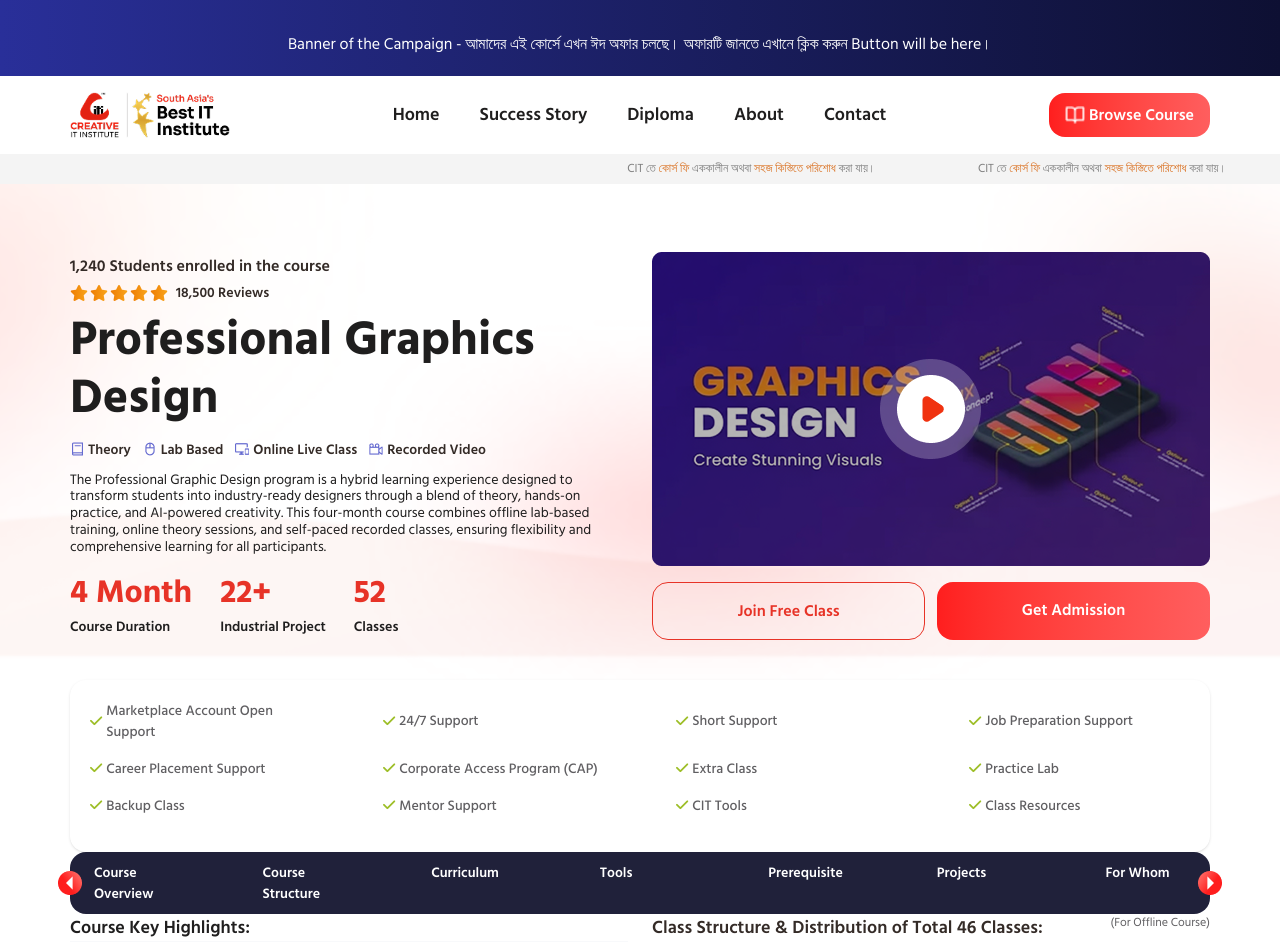
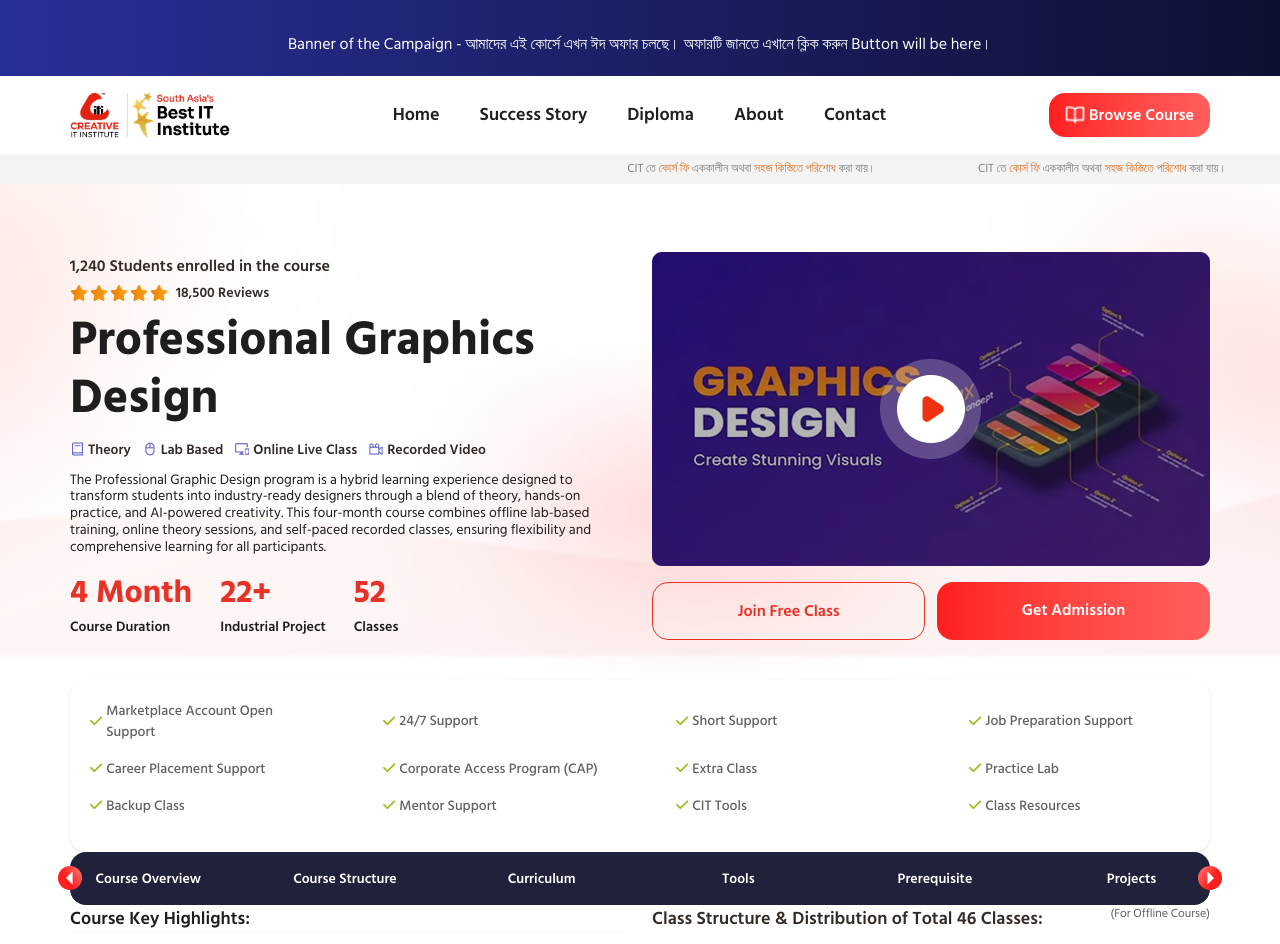
Before and after one commit to alif258/Creative-It, a React (Vite) app: page / in a window 1280 px wide. Shown: the top 944 px of the page. Built offline with nearby package versions, Linux system fonts and the light colour scheme.

Commit message:
last commit

```diff
--- a/src/components/layout/OurExclusiveServices.jsx
+++ b/src/components/layout/OurExclusiveServices.jsx
@@ -1,87 +1,100 @@
 import React from 'react'
 import Container from '../Container'
+import Image from '../Image'
 
 const OurExclusiveServices = () => {
     return (
         <>
            <Container className={'px-4 sm:px-3 md:px-0'}>
+
+            {/* Title Section */}
             <div className="font-semibold text-[20px] text-[#342B27] leading-[120%] py-3 pl-6 bg-[#F4F4F4] mt-10 lg:mt-[100px] rounded-2xl mb-6">
                 Our Exclusive Services
             </div>
 
+            {/* Services Grid */}
+            <div className="grid grid-cols-2 lg:grid-cols-4 gap-4">
 
-                <div className="grid grid-cols-2 lg:grid-cols-4 gap-4">
+                {/* 1. Short Support */}
                 <div className="py-[18px] px-2 flex flex-col bg-[#E9F9FC] rounded-2xl">
                     <h4 className='font-semibold text-[20px] text-[#1F1E1E] leading-[150%] '>Short Support</h4>
                     <p className='text-[14px] text-[#605F62] leading-[150%] h-[125px]'>If you struggle with any lesson or tool, our mentors provide quick support, ensuring you always have guidance and never fall behind.</p>
                     <button className='mt-3 w-fit bg-[#FFFFFF] rounded-2xl flex gap-0.5 items-center py-2 px-2 border text-[#FF1E1E] font-semibold text-[12px] leading-[150%] '>
                         <p>Watch Video</p>
-                            <img src="/images/PlayBTN.png" alt="Play" className="" />
+                        <Image src="/images/PlayBTN.png" alt="Play" className="" />
                     </button>
                 </div>
 
+                {/* 2. 24/7 Support */}
                 <div className="py-[18px] px-2 flex flex-col bg-[#FDF2F2] rounded-2xl">
                     <h4 className='font-semibold text-[20px] text-[#1F1E1E] leading-[150%] '>24/7 Support</h4>
                     <p className='text-[14px] text-[#605F62] leading-[150%] h-[125px]'>Creative IT Institute provides 24/7 support via phone, email, or chat, ensuring students get help anytime with classes or projects.</p>
                     <button className='mt-3 w-fit bg-[#FFFFFF] rounded-2xl flex gap-0.5 items-center py-2 px-2 border text-[#FF1E1E] font-semibold text-[12px] leading-[150%] '>
                         <p>Watch Video</p>
-                            <img src="/images/PlayBTN.png" alt="Play" className="" />
+                        <Image src="/images/PlayBTN.png" alt="Play" className="" />
                     </button>
                 </div>
 
+                {/* 3. Practice Lab */}
                 <div className="py-[18px] px-2 flex flex-col bg-[#E9F9FC] rounded-2xl">
                     <h4 className='font-semibold text-[20px] text-[#1F1E1E] leading-[150%] '>Practice Lab</h4>
                     <p className='text-[14px] text-[#605F62] leading-[150%] h-[125px]'>Our modern lab lets students practice, complete assignments, and explore creativity with the latest software, building real experience and confidence.</p>
                     <button className='mt-3 w-fit bg-[#FFFFFF] rounded-2xl flex gap-0.5 items-center py-2 px-2 border text-[#FF1E1E] font-semibold text-[12px] leading-[150%] '>
                         <p>Watch Video</p>
-                            <img src="/images/PlayBTN.png" alt="Play" className="" />
+                        <Image src="/images/PlayBTN.png" alt="Play" className="" />
                     </button>
                 </div>
 
+                {/* 4. Backup Class (Description Corrected) */}
                 <div className="py-[18px] px-2 flex flex-col bg-[#FDF2F2] rounded-2xl">
                     <h4 className='font-semibold text-[20px] text-[#1F1E1E] leading-[150%] '>Backup Class</h4>
-                        <p className='text-[14px] text-[#605F62] leading-[150%] h-[125px]'>Our mentors help you create and manage freelancing accounts, build your portfolio, communicate with clients, and start earning confidently online.</p>
+                    <p className='text-[14px] text-[#605F62] leading-[150%] h-[125px]'>If you miss a scheduled session, our backup class system allows you to catch up on missed topics and practical work with dedicated trainer support.</p>
                     <button className='mt-3 w-fit bg-[#FFFFFF] rounded-2xl flex gap-0.5 items-center py-2 px-2 border text-[#FF1E1E] font-semibold text-[12px] leading-[150%] '>
                         <p>Watch Video</p>
-                            <img src="/images/PlayBTN.png" alt="Play" className="" />
+                        <Image src="/images/PlayBTN.png" alt="Play" className="" />
                     </button>
                 </div>
 
+                {/* 5. Marketplace Account */}
                 <div className="py-[18px] px-2 flex flex-col bg-[#FDF2F2] rounded-2xl">
                     <h4 className='font-semibold text-[20px] text-[#1F1E1E] leading-[150%] '>Marketplace Account</h4>
                     <p className='text-[14px] text-[#605F62] leading-[150%] h-[125px]'>Our mentors guide you in setting up freelancing accounts, building your portfolio, communicating with clients, and starting your online career with confidence.</p>
                     <button className='mt-3 w-fit bg-[#FFFFFF] rounded-2xl flex gap-0.5 items-center py-2 px-2 border text-[#FF1E1E] font-semibold text-[12px] leading-[150%] '>
                         <p>Watch Video</p>
-                            <img src="/images/PlayBTN.png" alt="Play" className="" />
+                        <Image src="/images/PlayBTN.png" alt="Play" className="" />
                     </button>
                 </div>
 
+                {/* 6. Extra Class */}
                 <div className="py-[18px] px-2 flex flex-col bg-[#E9F9FC] rounded-2xl">
                     <h4 className='font-semibold text-[20px] text-[#1F1E1E] leading-[150%] '>Extra Class</h4>
                     <p className='text-[14px] text-[#605F62] leading-[150%] h-[125px]'>Students who need extra practice can attend additional classes to clear doubts, revise lessons, and strengthen practical skills with dedicated trainer support.</p>
                     <button className='mt-3 w-fit bg-[#FFFFFF] rounded-2xl flex gap-0.5 items-center py-2 px-2 border text-[#FF1E1E] font-semibold text-[12px] leading-[150%] '>
                         <p>Watch Video</p>
-                            <img src="/images/PlayBTN.png" alt="Play" className="" />
+                        <Image src="/images/PlayBTN.png" alt="Play" className="" />
                     </button>
                 </div>
 
+                {/* 7. Career Placement */}
                 <div className="py-[18px] px-2 flex flex-col bg-[#FDF2F2] rounded-2xl">
                     <h4 className='font-semibold text-[20px] text-[#1F1E1E] leading-[150%] '>Career Placement</h4>
                     <p className='text-[14px] text-[#605F62] leading-[150%] h-[125px]'>Creative IT Institute supports students with resume building, interview preparation, and job or internship guidance to help them start their professional design career.</p>
                     <button className='mt-3 w-fit bg-[#FFFFFF] rounded-2xl flex gap-0.5 items-center py-2 px-2 border text-[#FF1E1E] font-semibold text-[12px] leading-[150%] '>
                         <p>Watch Video</p>
-                            <img src="/images/PlayBTN.png" alt="Play" className="" />
+                        <Image src="/images/PlayBTN.png" alt="Play" className="" />
                     </button>
                 </div>
 
+                {/* 8. Lifetime Support */}
                 <div className="py-[18px] px-2 flex flex-col bg-[#E9F9FC] rounded-2xl">
                     <h4 className='font-semibold text-[20px] text-[#1F1E1E] leading-[150%] '>Lifetime Support</h4>
                     <p className='text-[14px] text-[#605F62] leading-[150%] h-[125px]'>After completing the course, you’ll get lifetime learning and career support — from project help to tools and freelancing guidance.</p>
                     <button className='mt-3 w-fit bg-[#FFFFFF] rounded-2xl flex gap-0.5 items-center py-2 px-2 border text-[#FF1E1E] font-semibold text-[12px] leading-[150%] '>
                         <p>Watch Video</p>
-                            <img src="/images/PlayBTN.png" alt="Play" className="" />
+                        <Image src="/images/PlayBTN.png" alt="Play" className="" />
                     </button>
                 </div>
+
             </div>
         </Container>
         </>
--- a/src/components/layout/SliderOne.jsx
+++ b/src/components/layout/SliderOne.jsx
@@ -16,10 +16,9 @@ const NextArrow = () => (
   </div>
 );
 
-// Custom Prev Arrow
 const PrevArrow = () => (
   <div
-    className="swiper-button-prev-custom-1 absolute left-0 md:-left-4 top-1/2 -translate-y-1/2 cursor-pointer z-20"
+    className="swiper-button-prev-custom-1 absolute left-0 md:-left-4  top-1/2 -translate-y-1/2 cursor-pointer z-20"
   >
     <Image src="/images/prev.png" />
   </div>
@@ -27,8 +26,9 @@ const PrevArrow = () => (
 
 const SliderOne = () => {
   return (
+    //
     <Container>
-      <div className="relative px-4  sm:px-3 md:px-0">
+      <div className="relative">
 
         <PrevArrow />
         <NextArrow />
@@ -41,27 +41,27 @@ const SliderOne = () => {
           }}
           loop={true}
           speed={500}
-          slidesPerView={7}
+          slidesPerView={6}
           spaceBetween={10}
-           breakpoints={{
-                        320: { slidesPerView: 2, spaceBetween: 10 },
-                        640: { slidesPerView: 3, spaceBetween: 20 },
-                        768: { slidesPerView: 4, spaceBetween: 30 },
-                        1024: { slidesPerView: 7, spaceBetween: 40 },
-                    }}
-          className="bg-[#20213A] font-semibold  text-[#FFFFFF] text-[14px] leading-[150%]  rounded-2xl"
+          breakpoints={{
+            320: { slidesPerView: 2, spaceBetween: 10 },
+            640: { slidesPerView: 3, spaceBetween: 20 },
+            768: { slidesPerView: 4, spaceBetween: 30 },
+            1024: { slidesPerView: 6, spaceBetween: 40 },
+          }}
+          className="bg-[#20213A] font-semibold text-[#FFFFFF] text-[14px] leading-[150%] rounded-2xl text-center  "
         >
-          <SwiperSlide className="py-2.5 px-6">Course Overview</SwiperSlide>
-          <SwiperSlide className="py-2.5 px-6">Course Structure</SwiperSlide>
-          <SwiperSlide className="py-2.5 px-6">Curriculum</SwiperSlide>
-          <SwiperSlide className="py-2.5 px-6">Tools</SwiperSlide>
-          <SwiperSlide className="py-2.5 px-6">Prerequisite</SwiperSlide>
-          <SwiperSlide className="py-2.5 px-6">Projects</SwiperSlide>
-          <SwiperSlide className="py-2.5 px-6">For Whom</SwiperSlide>
-          <SwiperSlide className="py-2.5 px-6">Questions</SwiperSlide>
-          <SwiperSlide className="py-2.5 px-6">Success Students</SwiperSlide>
-          <SwiperSlide className="py-2.5 px-6">Payment Method</SwiperSlide>
-          <SwiperSlide className="py-2.5 px-6">Course Overview</SwiperSlide>
+          <SwiperSlide className="py-4 px-4">Course Overview</SwiperSlide>
+          <SwiperSlide className="py-4 px-4">Course Structure</SwiperSlide>
+          <SwiperSlide className="py-4 px-4">Curriculum</SwiperSlide>
+          <SwiperSlide className="py-4 px-4">Tools</SwiperSlide>
+          <SwiperSlide className="py-4 px-4">Prerequisite</SwiperSlide>
+          <SwiperSlide className="py-4 px-4">Projects</SwiperSlide>
+          <SwiperSlide className="py-4 px-4">For Whom</SwiperSlide>
+          <SwiperSlide className="py-4 px-4">Questions</SwiperSlide>
+          <SwiperSlide className="py-4 px-4">Success Students</SwiperSlide>
+          <SwiperSlide className="py-4 px-4">Payment Method</SwiperSlide>
+          <SwiperSlide className="py-4 px-4">Course Overview</SwiperSlide>
         </Swiper>
 
       </div>
```
Lines whose indentation alone changed are shown as unchanged.
